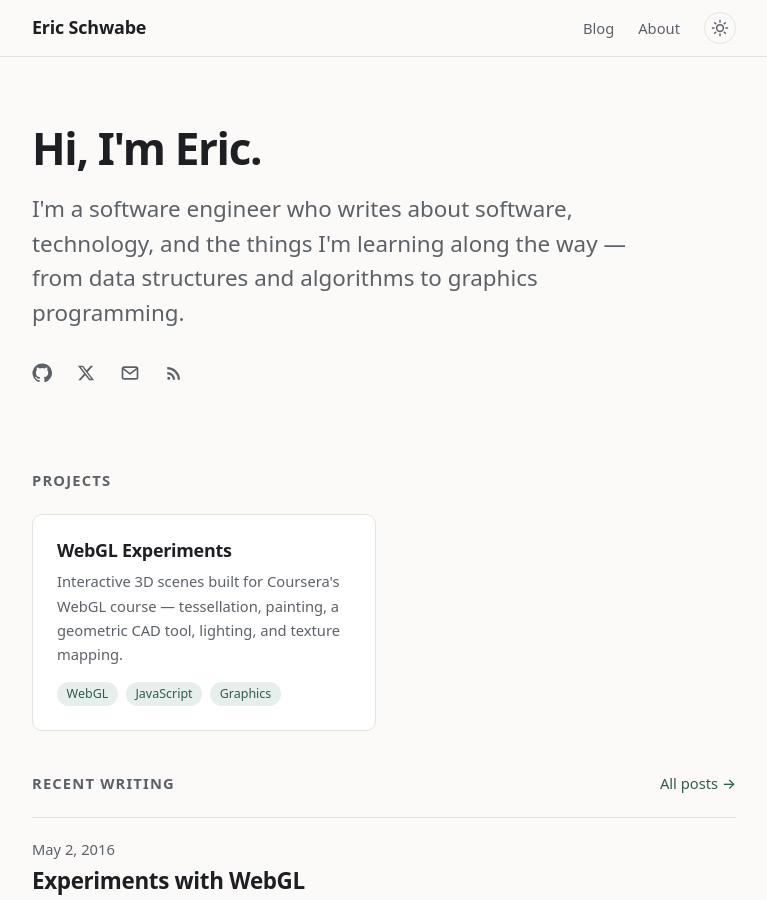
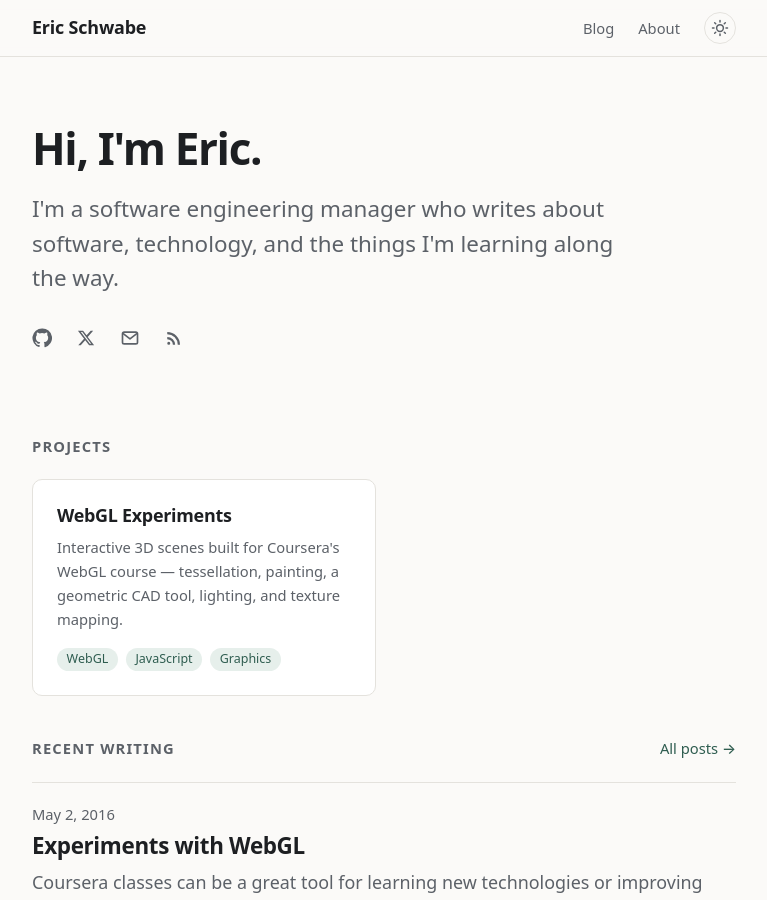
Before and after one commit to eschwabe/eschwabe.github.io, a Jekyll site: the page built from index.html, in a window 1280 px wide and 900 px high. Shown: the whole window, without its empty margins (256-1023 px from the left). Built offline with Jekyll 4.4.1, drawn with Linux system fonts in a browser that asks for light colours.

Commit message:
content: update home bio and about links
Co-Authored-By: Claude Opus 5.5 <noreply@anthropic.com>

```diff
--- a/index.html
+++ b/index.html
@@ -1,4 +1,4 @@
 ---
 layout: home
 ---
-<p>I'm a software engineer who writes about software, technology, and the things I'm learning along the way &mdash; from data structures and algorithms to graphics programming.</p>
+<p>I'm a software engineering manager who writes about software, technology, and the things I'm learning along the way.</p>
```
Also changed, not shown: about.md (+1 -1 lines).
